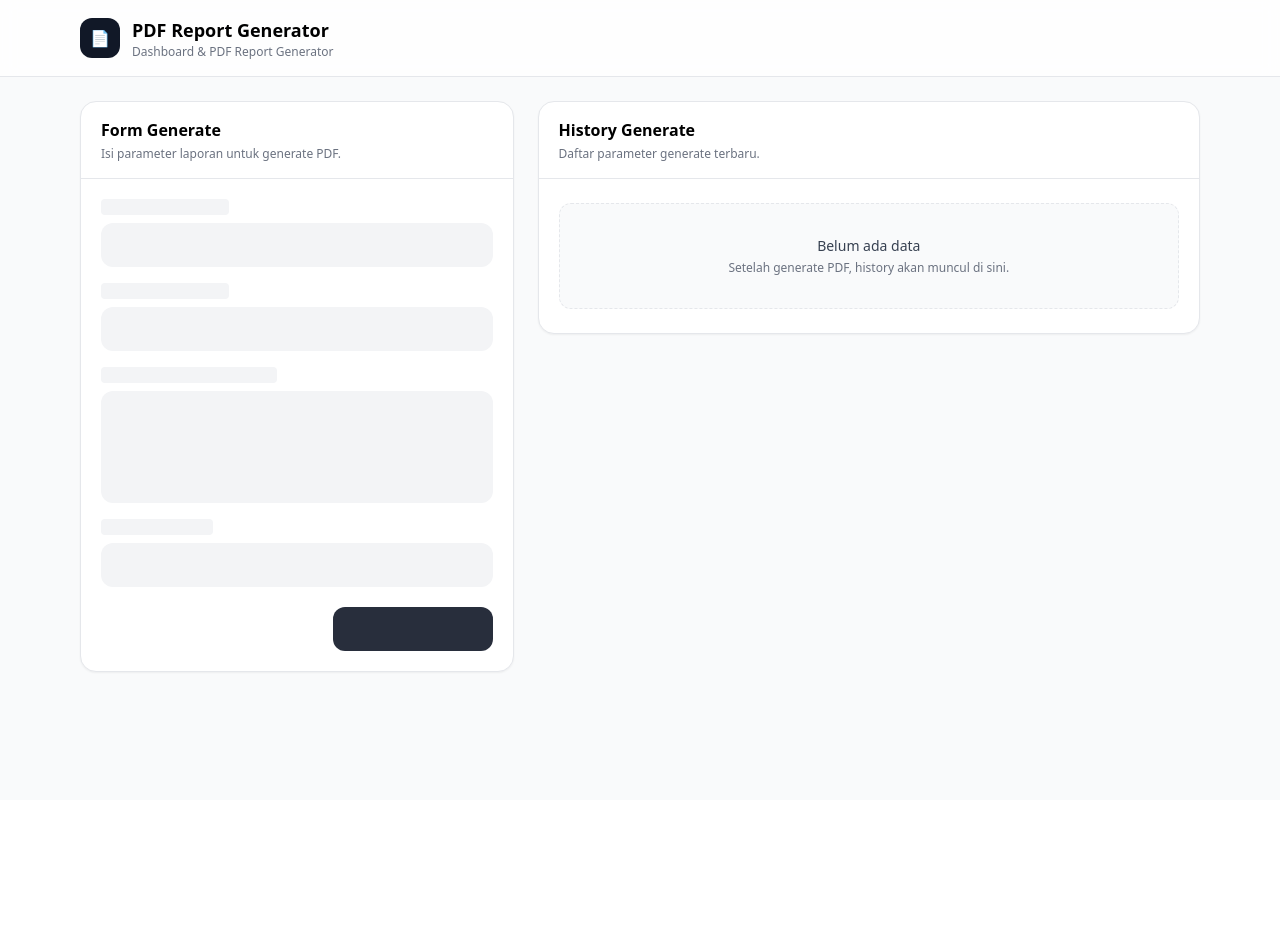
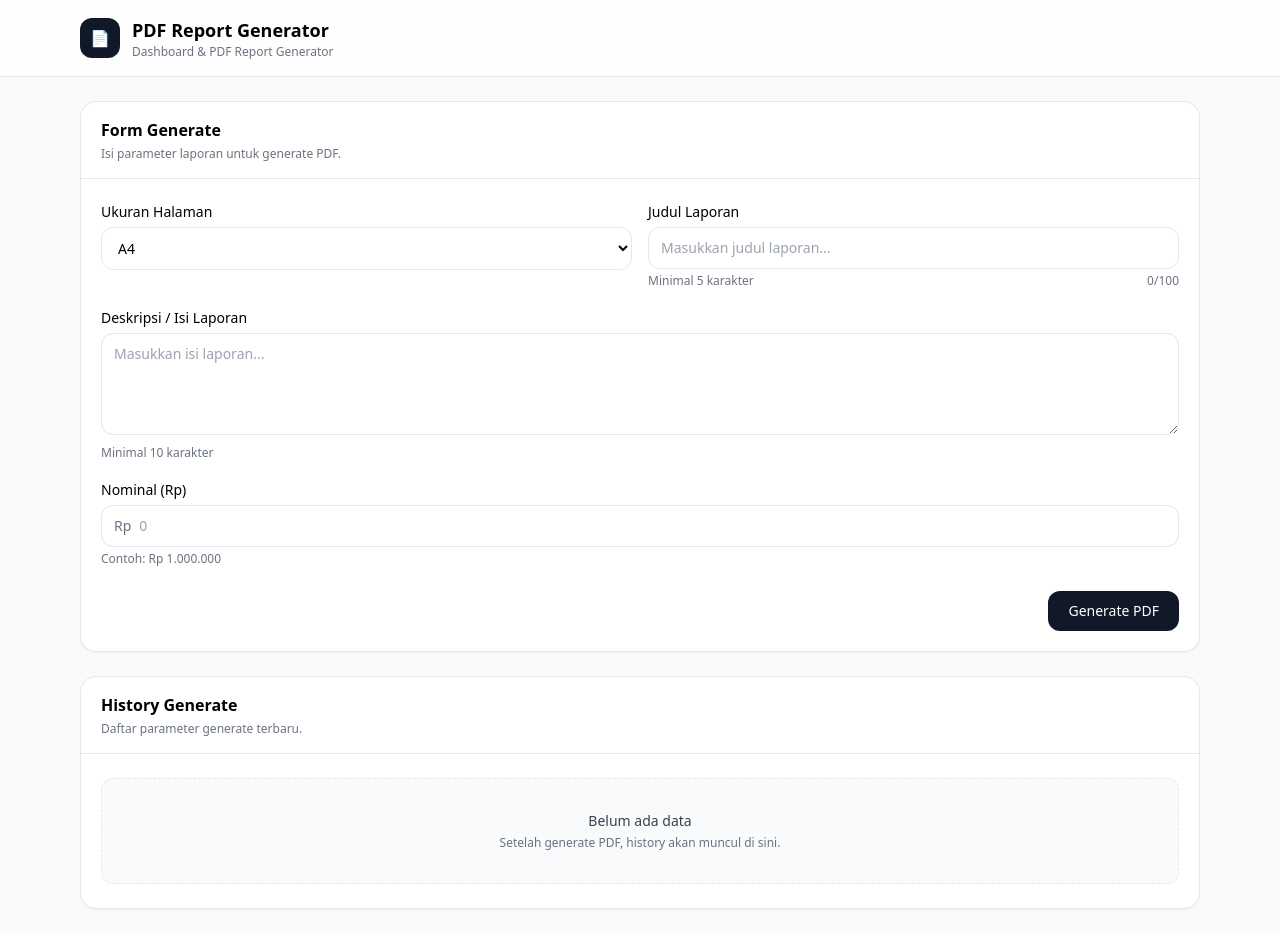
Before and after one commit to ahmdzakaria/dashboard-pdf-report-generator, a Nuxt app: page / in a window 1280 px wide. Before the commit the page ends 800 px from the top, so only its background shows below. Built offline with nearby package versions, Linux system fonts and the light colour scheme.

Commit message:
feat: task 1-2 dashboard layout and form inputs

```diff
--- /dev/null
+++ b/app/components/ReportForm.vue
@@ -0,0 +1,232 @@
+<script setup lang="ts">
+import { ref, reactive } from "vue";
+import {
+  formatRupiahFromDigits,
+  rupiahTextToNumber,
+} from "~/composables/useCurrency";
+
+type PageSize = "A4" | "A5" | "Letter";
+
+const emit = defineEmits<{
+  (
+    e: "submit",
+    payload: {
+      pageSize: PageSize;
+      title: string;
+      description: string;
+      nominal: number;
+    },
+  ): void;
+}>();
+
+// default value A4
+const pageSize = ref<PageSize>("A4");
+
+const title = ref("");
+const description = ref("");
+const nominalText = ref("");
+
+const loading = ref(false);
+
+const errors = reactive({
+  pageSize: "",
+  title: "",
+  description: "",
+  nominal: "",
+});
+
+function clearErrors() {
+  errors.pageSize = "";
+  errors.title = "";
+  errors.description = "";
+  errors.nominal = "";
+}
+
+function validate() {
+  clearErrors();
+  let ok = true;
+
+  // 2.1 required
+  if (!pageSize.value) {
+    errors.pageSize = "Ukuran halaman wajib dipilih";
+    ok = false;
+  }
+
+  // 2.2 required, min 5, max 100
+  const t = title.value.trim();
+  if (!t) {
+    errors.title = "Judul wajib diisi";
+    ok = false;
+  } else if (t.length < 5) {
+    errors.title = "Judul minimal 5 karakter";
+    ok = false;
+  } else if (t.length > 100) {
+    errors.title = "Judul maksimal 100 karakter";
+    ok = false;
+  }
+
+  // 2.3 required, min 10
+  const d = description.value.trim();
+  if (!d) {
+    errors.description = "Deskripsi wajib diisi";
+    ok = false;
+  } else if (d.length < 10) {
+    errors.description = "Deskripsi minimal 10 karakter";
+    ok = false;
+  }
+
+  // 2.4 required, only number, min 0
+  if (nominalText.value.trim() === "") {
+    errors.nominal = "Nominal wajib diisi";
+    ok = false;
+  } else {
+    const n = rupiahTextToNumber(nominalText.value);
+    if (Number.isNaN(n) || n < 0) {
+      errors.nominal = "Nominal tidak valid";
+      ok = false;
+    }
+  }
+
+  return ok;
+}
+
+function onNominalInput(e: Event) {
+  const v = (e.target as HTMLInputElement).value;
+  // only digits
+  const digits = v.replace(/\D/g, "");
+  // show formatted with thousand separators (.)
+  nominalText.value = formatRupiahFromDigits(digits);
+}
+
+async function onSubmit() {
+  if (!validate()) return;
+
+  loading.value = true;
+  try {
+    // submit as number (no format)
+    const payload = {
+      pageSize: pageSize.value,
+      title: title.value.trim(),
+      description: description.value.trim(),
+      nominal: rupiahTextToNumber(nominalText.value),
+    };
+    emit("submit", payload);
+  } finally {
+    setTimeout(() => (loading.value = false), 250);
+  }
+}
+</script>
+
+<template>
+  <form class="space-y-4" @submit.prevent="onSubmit">
+    <!-- Page Size + Title (side by side) -->
+    <div class="grid gap-4 sm:grid-cols-2">
+      <!-- 2.1 Dropdown -->
+      <div class="space-y-1">
+        <label class="text-sm font-medium">Ukuran Halaman</label>
+        <select
+          v-model="pageSize"
+          class="w-full rounded-xl border bg-white px-3 py-2.5 text-sm outline-none focus:ring-2"
+          :class="
+            errors.pageSize
+              ? 'border-red-500 focus:ring-red-200'
+              : 'border-gray-200 focus:ring-gray-200'
+          "
+        >
+          <option value="A4">A4</option>
+          <option value="A5">A5</option>
+          <option value="Letter">Letter</option>
+        </select>
+        <p v-if="errors.pageSize" class="text-xs text-red-600">
+          {{ errors.pageSize }}
+        </p>
+      </div>
+
+      <!-- 2.2 Text Input -->
+      <div class="space-y-1">
+        <label class="text-sm font-medium">Judul Laporan</label>
+        <input
+          v-model="title"
+          type="text"
+          maxlength="100"
+          placeholder="Masukkan judul laporan..."
+          class="w-full rounded-xl border bg-white px-3 py-2.5 text-sm outline-none focus:ring-2"
+          :class="
+            errors.title
+              ? 'border-red-500 focus:ring-red-200'
+              : 'border-gray-200 focus:ring-gray-200'
+          "
+        />
+        <div class="flex justify-between text-xs text-gray-500">
+          <span v-if="errors.title" class="text-red-600">{{
+            errors.title
+          }}</span>
+          <span v-else>Minimal 5 karakter</span>
+          <span>{{ title.length }}/100</span>
+        </div>
+      </div>
+    </div>
+
+    <!-- 2.3 Textarea -->
+    <div class="space-y-1">
+      <label class="text-sm font-medium">Deskripsi / Isi Laporan</label>
+      <textarea
+        v-model="description"
+        rows="4"
+        placeholder="Masukkan isi laporan..."
+        class="w-full resize-y rounded-xl border bg-white px-3 py-2.5 text-sm outline-none focus:ring-2"
+        :class="
+          errors.description
+            ? 'border-red-500 focus:ring-red-200'
+            : 'border-gray-200 focus:ring-gray-200'
+        "
+      />
+      <p v-if="errors.description" class="text-xs text-red-600">
+        {{ errors.description }}
+      </p>
+      <p v-else class="text-xs text-gray-500">Minimal 10 karakter</p>
+    </div>
+
+    <!-- 2.4 Currency -->
+    <div class="space-y-1">
+      <label class="text-sm font-medium">Nominal (Rp)</label>
+      <div
+        class="flex items-center gap-2 rounded-xl border bg-white px-3 py-2.5 focus-within:ring-2"
+        :class="
+          errors.nominal
+            ? 'border-red-500 focus-within:ring-red-200'
+            : 'border-gray-200 focus-within:ring-gray-200'
+        "
+      >
+        <span class="text-sm text-gray-500">Rp</span>
+        <input
+          :value="nominalText"
+          @input="onNominalInput"
+          inputmode="numeric"
+          autocomplete="off"
+          placeholder="0"
+          class="w-full text-sm outline-none"
+        />
+      </div>
+      <p v-if="errors.nominal" class="text-xs text-red-600">
+        {{ errors.nominal }}
+      </p>
+      <p v-else class="text-xs text-gray-500">Contoh: Rp 1.000.000</p>
+    </div>
+
+    <!-- Submit -->
+    <div class="flex justify-end pt-2">
+      <button
+        type="submit"
+        class="inline-flex items-center gap-2 rounded-xl bg-gray-900 px-5 py-2.5 text-sm font-medium text-white hover:bg-gray-800 disabled:cursor-not-allowed disabled:opacity-60"
+        :disabled="loading"
+      >
+        <span
+          v-if="loading"
+          class="inline-block h-4 w-4 animate-spin rounded-full border-2 border-white border-t-transparent"
+        />
+        Generate PDF
+      </button>
+    </div>
+  </form>
+</template>
--- /dev/null
+++ b/app/composables/useCurrency.ts
@@ -0,0 +1,10 @@
+export function formatRupiahFromDigits(digits: string) {
+  if (!digits) return "";
+  const cleaned = digits.replace(/^0+(?=\d)/, ""); // hilangkan leading zero
+  return cleaned.replace(/\B(?=(\d{3})+(?!\d))/g, "."); // separator ribuan titik
+}
+
+export function rupiahTextToNumber(text: string) {
+  const digits = (text || "").replace(/\D/g, "");
+  return digits ? Number(digits) : 0;
+}
--- a/app/pages/index.vue
+++ b/app/pages/index.vue
@@ -1,21 +1,20 @@
 <script setup lang="ts">
 import HeaderBar from "~/components/HeaderBar.vue";
+import ReportForm from "~/components/ReportForm.vue";
+
+function handleSubmit(payload: any) {
+  // nanti Task 3: call API generate PDF
+  // nanti Task 4: simpan history
+}
 </script>
 
 <template>
   <div class="min-h-screen bg-gray-50">
     <HeaderBar />
 
-    <!-- Content -->
-    <main class="mx-auto max-w-6xl px-4 py-6">
-      <!-- Responsive layout:
-           Mobile: 1 column
-           Desktop: 2 columns (Form left, Table right)
-      -->
-      <div class="grid gap-6 lg:grid-cols-5">
+    <main class="mx-auto max-w-6xl px-4 py-6 space-y-6">
       <!-- FORM SECTION -->
-        <section class="lg:col-span-2">
-          <div class="rounded-2xl border bg-white shadow-sm">
+      <section class="rounded-2xl border bg-white shadow-sm">
         <div class="border-b px-5 py-4">
           <h2 class="font-semibold">Form Generate</h2>
           <p class="mt-1 text-xs text-gray-500">
@@ -23,39 +22,13 @@ import HeaderBar from "~/components/HeaderBar.vue";
           </p>
         </div>
 
-            <!-- Placeholder area for Task 2 -->
-            <div class="space-y-4 px-5 py-5">
-              <div class="grid grid-cols-1 gap-4 sm:grid-cols-2 lg:grid-cols-1">
-                <div class="space-y-2">
-                  <div class="h-4 w-32 rounded bg-gray-100" />
-                  <div class="h-11 w-full rounded-xl bg-gray-100" />
-                </div>
-                <div class="space-y-2">
-                  <div class="h-4 w-32 rounded bg-gray-100" />
-                  <div class="h-11 w-full rounded-xl bg-gray-100" />
-                </div>
-              </div>
-
-              <div class="space-y-2">
-                <div class="h-4 w-44 rounded bg-gray-100" />
-                <div class="h-28 w-full rounded-xl bg-gray-100" />
-              </div>
-
-              <div class="space-y-2">
-                <div class="h-4 w-28 rounded bg-gray-100" />
-                <div class="h-11 w-full rounded-xl bg-gray-100" />
-              </div>
-
-              <div class="flex justify-end pt-1">
-                <div class="h-11 w-40 rounded-xl bg-gray-900/90" />
-              </div>
-            </div>
+        <div class="px-5 py-5">
+          <ReportForm @submit="handleSubmit" />
         </div>
       </section>
 
-        <!-- TABLE SECTION -->
-        <section class="lg:col-span-3">
-          <div class="rounded-2xl border bg-white shadow-sm">
+      <!-- HISTORY SECTION -->
+      <section class="rounded-2xl border bg-white shadow-sm">
         <div class="border-b px-5 py-4">
           <h2 class="font-semibold">History Generate</h2>
           <p class="mt-1 text-xs text-gray-500">
@@ -63,7 +36,6 @@ import HeaderBar from "~/components/HeaderBar.vue";
           </p>
         </div>
 
-            <!-- Placeholder empty state for Task 4 -->
         <div class="px-5 py-6">
           <div
             class="rounded-xl border border-dashed bg-gray-50 p-8 text-center"
@@ -74,9 +46,7 @@ import HeaderBar from "~/components/HeaderBar.vue";
             </p>
           </div>
         </div>
-          </div>
       </section>
-      </div>
     </main>
   </div>
 </template>
```
Lines whose indentation alone changed are shown as unchanged.
